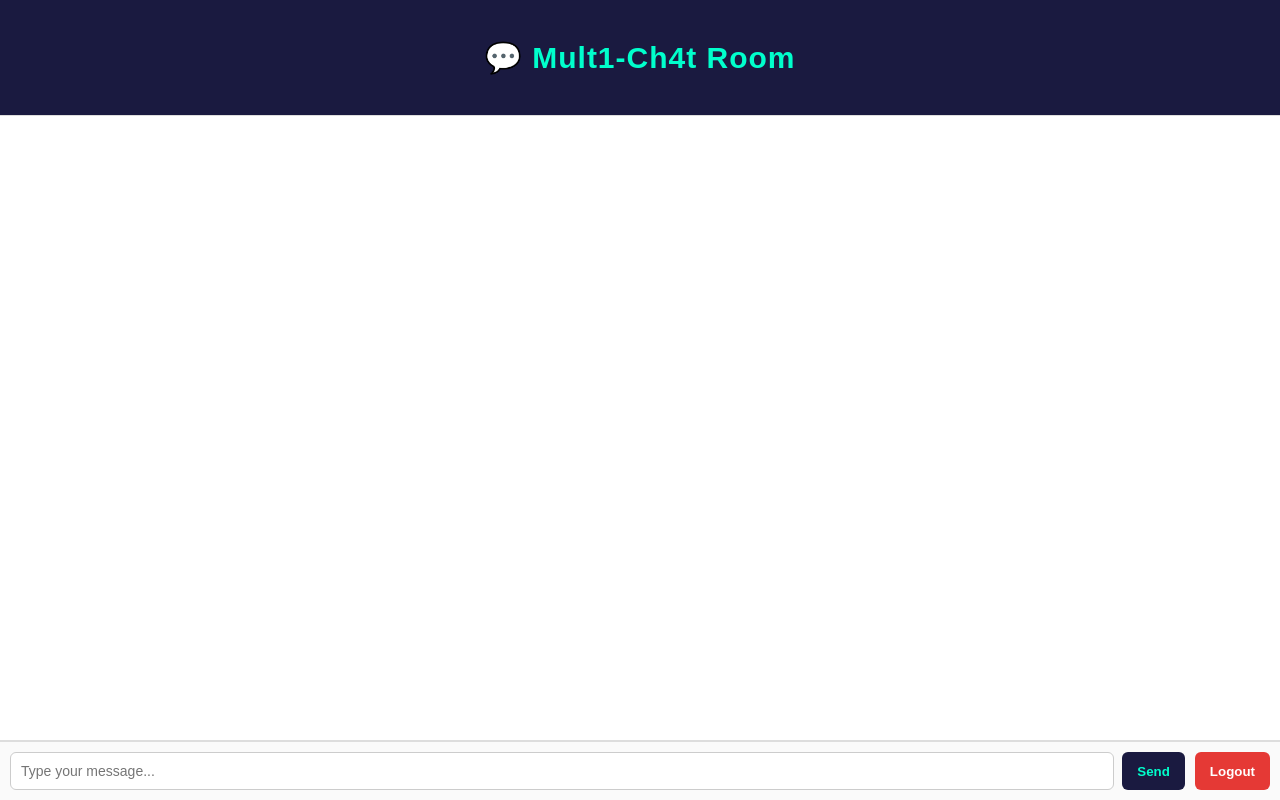
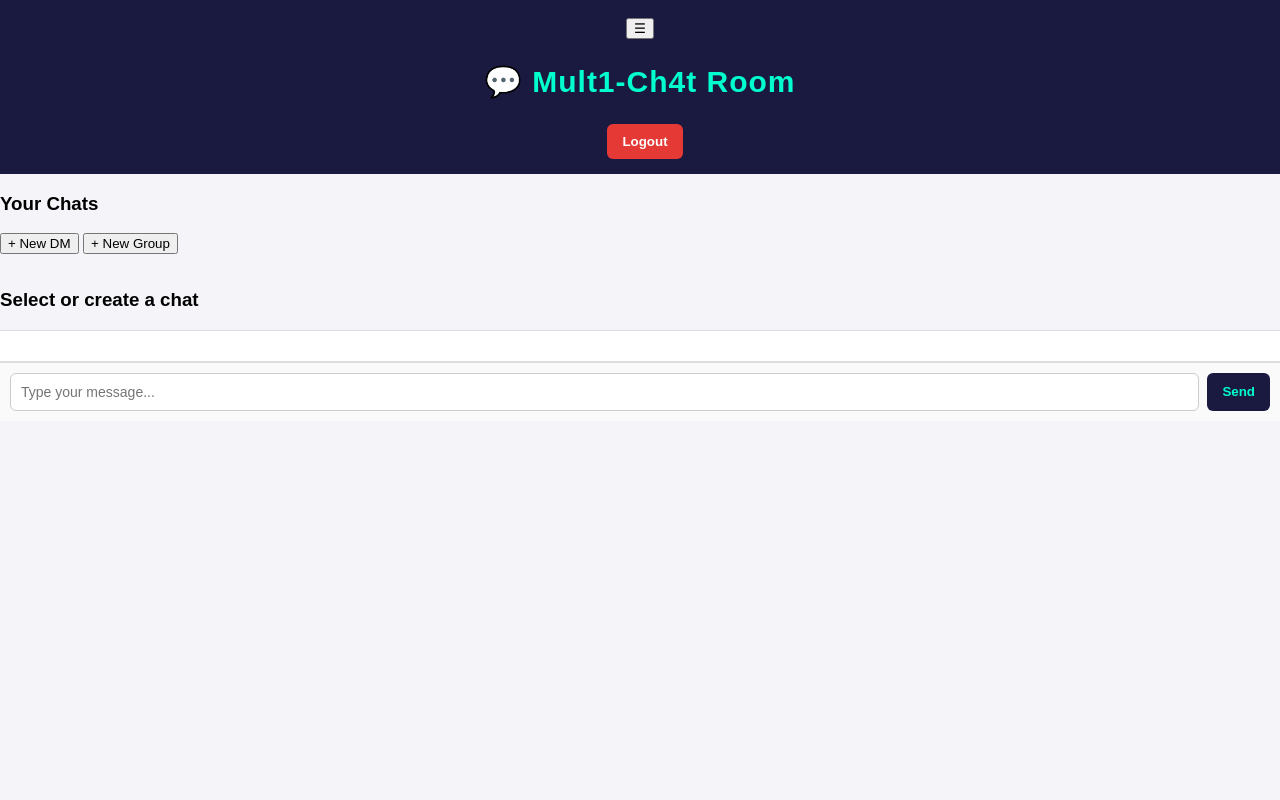
Before and after one commit to Landing749/Mult1-Ch4t, a plain HTML site: page chat.html in a window 1280 px wide. Drawn offline with Linux system fonts and the light colour scheme; no server answers.

Commit message:
Update chat.html

```diff
--- a/chat.html
+++ b/chat.html
@@ -1,26 +1,43 @@
 <!DOCTYPE html>
 <html lang="en">
 <head>
-  <meta charset="UTF-8">
-  <meta name="viewport" content="width=device-width, initial-scale=1.0">
+  <meta charset="UTF-8" />
+  <meta name="viewport" content="width=device-width, initial-scale=1.0"/>
   <title>Mult1-Ch4t Room</title>
-  <link rel="stylesheet" href="style.css">
+  <link rel="stylesheet" href="style.css" />
 </head>
 <body>
-
-  <header>
+  <header class="chat-header">
+    <button id="menuBtn" aria-label="Toggle chats">☰</button>
     <h2>💬 Mult1-Ch4t Room</h2>
+    <button id="logout-btn" class="danger">Logout</button>
   </header>
 
-  <div id="messages"></div>
+  <!-- Sliding Sidebar -->
+  <aside id="sidebar">
+    <div class="sidebar-head">
+      <h3>Your Chats</h3>
+      <button id="newDmBtn">+ New DM</button>
+      <button id="newGroupBtn">+ New Group</button>
+    </div>
+    <ul id="chatList"></ul>
+  </aside>
 
-  <div id="input-area">
-    <input type="text" id="message-input" placeholder="Type your message..." />
-    <button id="send-btn">Send</button>
-    <button id="logout-btn">Logout</button>
-  </div>
+  <!-- Main chat area -->
+  <main id="chatMain">
+    <div id="chatMeta">
+      <h3 id="chatTitle">Select or create a chat</h3>
+      <button id="addPeopleBtn" style="display:none;">+ Add people</button>
+    </div>
 
-  <!-- JS -->
+    <div id="messages"></div>
+
+    <div id="input-area">
+      <input type="text" id="message-input" placeholder="Type your message..." />
+      <button id="send-btn">Send</button>
+    </div>
+  </main>
+
   <script type="module" src="chat.js"></script>
 </body>
 </html>
```
